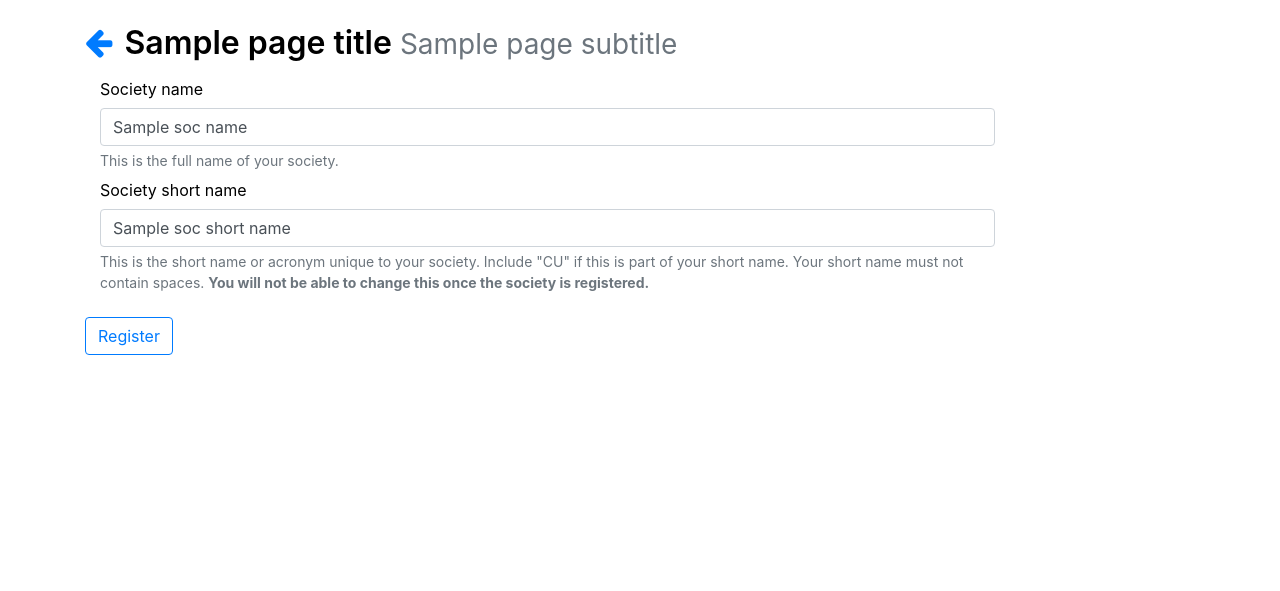
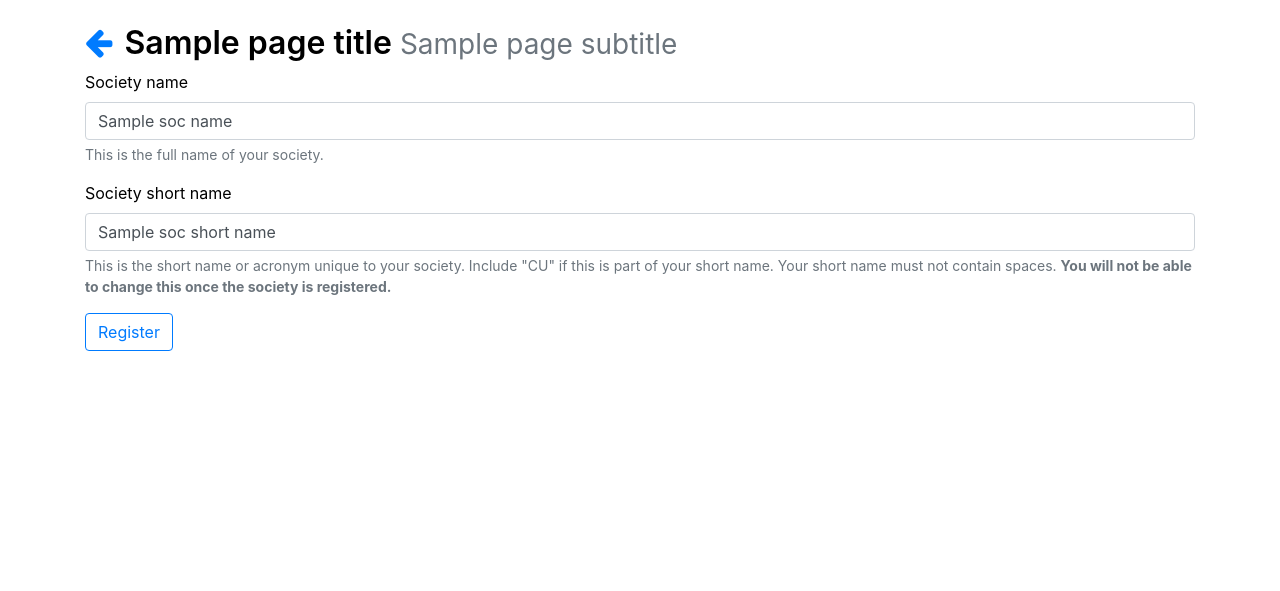
Before and after one commit to SRCF/lightbluetent, a Python web app: template lightbluetent/templates/home/register_soc.html in a window 1280 px wide. Shown: the part 57-648 px from the top of the page. Run offline with Jinja, Linux system fonts and the light colour scheme; the template is opened without the code that fills it: most values are stand-ins (such as "Sample title", 1, 10 or a date in 2020); some libraries are stand-ins or nearby versions; some web fonts are replaced.

Commit message:
Cleanup society registration page

```diff
--- a/lightbluetent/templates/home/register_soc.html
+++ b/lightbluetent/templates/home/register_soc.html
@@ -3,35 +3,38 @@
 {% block meta %}{% endblock %}
 
 {% block body %}
-  <form method="post">
+<form method="post">
 
     <input type="hidden" name="_csrf_token" value="{{ csrf_token() }}">
 
-    <div class="form-group-row">
-      <label class="col-lg-2 col-md-3 col-sm-4 col-form-label" for="soc_name">Society name</label>
-      <div class="col-lg-10 col-md-9 col-sm-8">
-        <input type="soc_name" id="soc_name" name="soc_name" placeholder="E.g. Student-Run Computing Facility" class="form-control{% if errors.soc_name is defined %} is-invalid{% endif %}" value="{{ soc_name }}" required>
+    <div class="form-group">
+        <label for="soc_name">Society name</label>
+        <input type="soc_name" id="soc_name" name="soc_name" placeholder="E.g. Student-Run Computing Facility"
+            class="form-control{% if errors.soc_name is defined %} is-invalid{% endif %}" value="{{ soc_name }}"
+            required>
         {%- if errors.soc_name is defined %}
-          <small class="invalid-feedback">{{ errors.soc_name }}</small>
+        <small class="invalid-feedback">{{ errors.soc_name }}</small>
         {%- endif %}
         <small class="form-text text-muted">This is the full name of your society.</small>
-      </div>
     </div>
 
-    <div class="form-group-row">
-      <label class="col-lg-2 col-md-3 col-sm-4 col-form-label" for="soc_short_name">Society short name</label>
-      <div class="col-lg-10 col-md-9 col-sm-8">
-        <input type="soc_short_name" id="soc_short_name" name="soc_short_name" placeholder="E.g. SRCF" class="form-control{% if errors.soc_short_name is defined %} is-invalid{% endif %}" value="{{ soc_short_name }}" required>
+    <div class="form-group">
+        <label for="soc_short_name">Society short name</label>
+        <input type="soc_short_name" id="soc_short_name" name="soc_short_name" placeholder="E.g. SRCF"
+            class="form-control{% if errors.soc_short_name is defined %} is-invalid{% endif %}"
+            value="{{ soc_short_name }}" required>
         {%- if errors.soc_short_name is defined %}
-          <small class="invalid-feedback">{{ errors.soc_short_name }}</small>
+        <small class="invalid-feedback">{{ errors.soc_short_name }}</small>
         {%- endif %}
-        <small class="form-text text-muted">This is the short name or acronym unique to your society. Include "CU" if this is part of your short name. Your short name must not contain spaces. <b>You will not be able to change this once the society is registered.</b></small>
-      </div>
+        <small class="form-text text-muted">This is the short name or acronym unique to your society. Include "CU"
+            if this is part of your short name. Your short name must not contain spaces. <b>You will not be able to
+                change this once the society is registered.</b></small>
     </div>
-    <br />
-    <input type="submit" class="btn btn-outline-primary" value="Register">
 
-  </form>
+    <div class="form-group">
+        <input type="submit" class="btn btn-outline-primary" value="Register">
+    </div>
+</form>
 
 
 {% endblock %}
```
